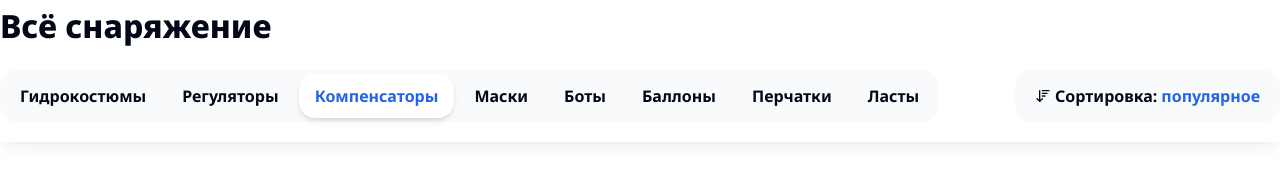
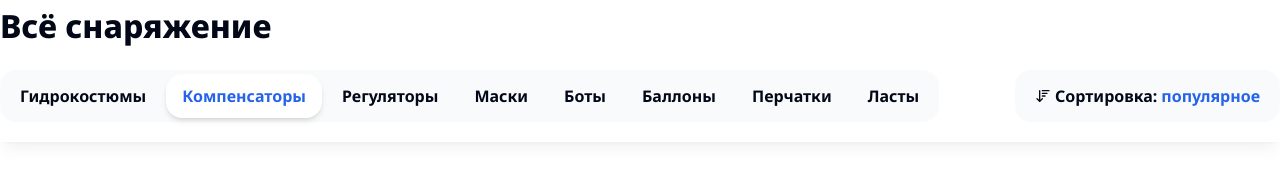
Before and after one commit to el-hombre0/diving-store, a Next.js app: page / in a window 1280 px wide. Shown: the part 140-312 px from the top of the page. Built offline with nearby package versions, Linux system fonts and the light colour scheme.

Commit message:
Added displaying of dynamic categories change

```diff
--- a/app/page.tsx
+++ b/app/page.tsx
@@ -110,12 +110,12 @@ export default function Home() {
               <ProductsGroupList
                 title={"Гидрокостюмы"}
                 items={products_wetsuits}
-                categoryId={0}
+                categoryId={1}
               />
               <ProductsGroupList
                 title={"Компенсаторы"}
                 items={products_bcds}
-                categoryId={1}
+                categoryId={2}
               />
             </div>
           </div>
--- a/components/shared/categories.tsx
+++ b/components/shared/categories.tsx
@@ -1,22 +1,40 @@
+"use client";
 import React from "react";
 import { cn } from "@/lib/utils";
 import Link from "next/link";
+import { useCategoryStore } from "@/store/category";
 
 interface categoriesProps {
   className?: string;
 }
-const categories = ['Гидрокостюмы', 'Регуляторы', 'Компенсаторы', 'Маски', 'Боты', 'Баллоны', 'Перчатки', 'Ласты'];
-const activeIndex = 2;
+const categories = [
+  { id: 1, name: "Гидрокостюмы" },
+  { id: 2, name: "Компенсаторы" },
+  { id: 3, name: "Регуляторы" },
+  { id: 4, name: "Маски" },
+  { id: 5, name: "Боты" },
+  { id: 6, name: "Баллоны" },
+  { id: 7, name: "Перчатки" },
+  { id: 8, name: "Ласты" },
+];
 export const Categories: React.FC<categoriesProps> = ({ className }) => {
+  const categoryActiveId = useCategoryStore((state) => state.activeId);
   return (
-    <div className={cn("inline-flex gap-1 bg-gray-50 p-1 rounded-2xl", className)}>
-      {categories.map((el, ind) =>
-        <Link className={cn('flex items-center h-11 font-bold px-4 rounded-2xl',
-          activeIndex === ind && 'text-primary shadow-md bg-white'
-        )} href={'categories/'+ind} key={ind}>
-          <button>{el}</button>
-        </Link>
-      )}
+    <div
+      className={cn("inline-flex gap-1 bg-gray-50 p-1 rounded-2xl", className)}
+    >
+      {categories.map(({ id, name }, ind) => (
+        <a
+          className={cn(
+            "flex items-center h-11 font-bold px-4 rounded-2xl",
+            categoryActiveId === id && "text-primary shadow-md bg-white"
+          )}
+          href={`/#${name}`}
+          key={ind}
+        >
+          <button>{name}</button>
+        </a>
+      ))}
     </div>
   );
 };
--- a/components/shared/products-group-list.tsx
+++ b/components/shared/products-group-list.tsx
@@ -1,7 +1,10 @@
+"use client";
 import React from "react";
 import { Title } from "./title";
 import { cn } from "@/lib/utils";
 import { ProductCard } from "./product-card";
+import { useIntersection } from "react-use";
+import { useCategoryStore } from "@/store/category";
 
 interface ProductsGroupListProps {
   title: string;
@@ -18,8 +21,19 @@ export const ProductsGroupList: React.FC<ProductsGroupListProps> = ({
   categoryId,
   className,
 }) => {
+  const setActiveCategoryId = useCategoryStore((state) => state.setActiveId);
+  const intersectionRef = React.useRef(null);
+  const intersection = useIntersection(intersectionRef, {
+    threshold: 0.4,
+  });
+  React.useEffect(() => {
+    if (intersection?.isIntersecting) {
+      // console.log(intersection.target.id);
+      setActiveCategoryId(categoryId);
+    }
+  }, [categoryId, intersection?.isIntersecting, title]);
   return (
-    <div className={className}>
+    <div className={className} id={title} ref={intersectionRef}>
       <Title text={title} size="lg" className="font-extrabold mb-5" />
       <div className={cn("grid grid-cols-3 gap-[50px]", listClassName)}>
         {items.map((el) => (
--- a/package.json
+++ b/package.json
@@ -22,9 +22,11 @@
     "next": "14.2.5",
     "react": "^18",
     "react-dom": "^18",
+    "react-use": "^17.5.1",
     "tailwind-merge": "^2.5.2",
     "tailwindcss-animate": "^1.0.7",
-    "vaul": "^0.9.1"
+    "vaul": "^0.9.1",
+    "zustand": "^4.5.5"
   },
   "devDependencies": {
     "@types/node": "^20",
--- /dev/null
+++ b/store/category.ts
@@ -0,0 +1,10 @@
+import { create } from "zustand";
+interface State {
+  activeId: number;
+  setActiveId: (activeId: number) => void; // обновление active id
+}
+
+export const useCategoryStore = create<State>((set) => ({
+  activeId: 1,
+  setActiveId: (activeId: number) => set({ activeId }),
+}));
```
Also changed, not shown: 1 other file (tests, documents, lock files or other folders).
